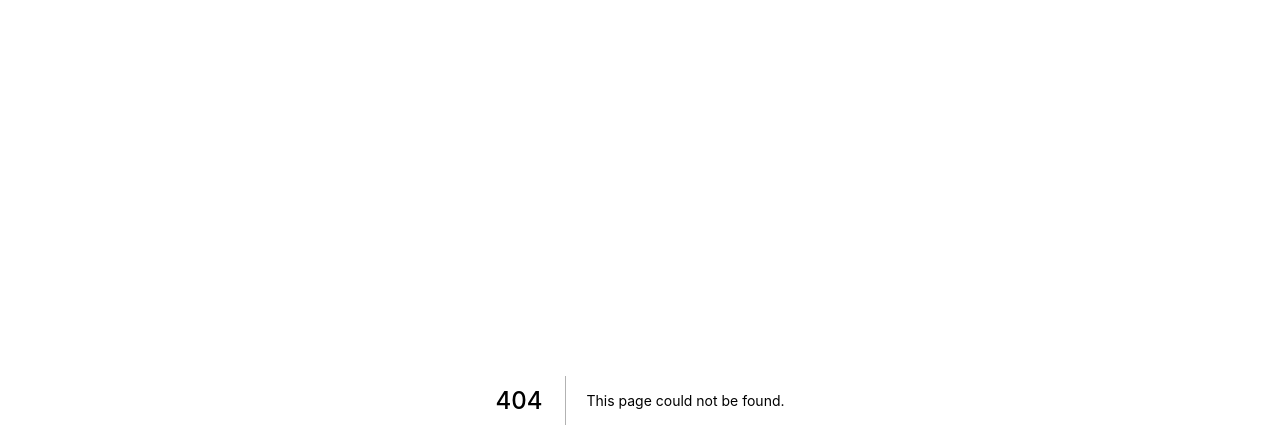
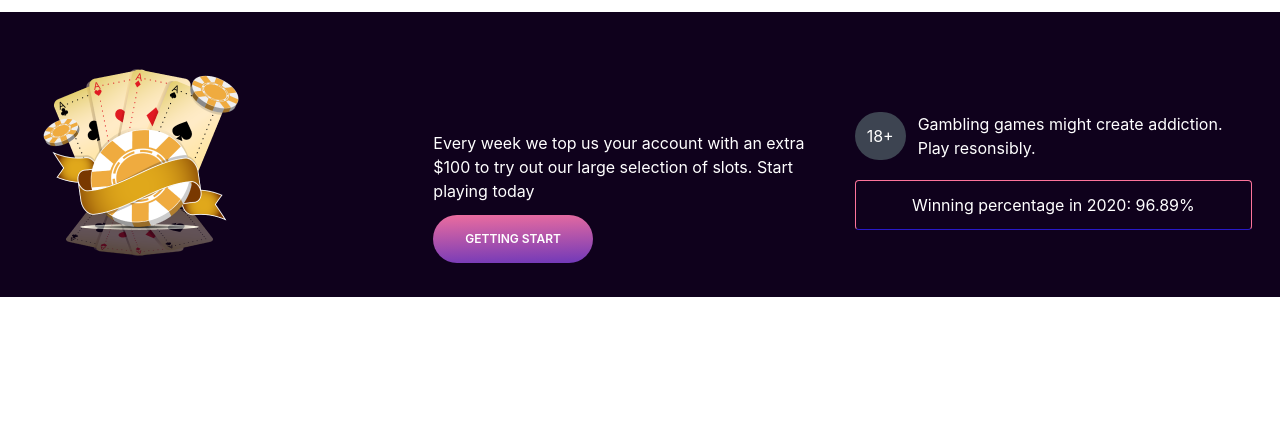
Before and after one commit to Sohailul/caltechcasino, a Next.js app: page /contact/sections/SlotBanner in a window 1280 px wide. Before the commit this address had no page. Shown: the top 448 px of the page. Built offline with nearby package versions, Linux system fonts and the light colour scheme.

Commit message:
Provider slotbonus banner and wide banner created

```diff
--- a/pages/contact/index.js
+++ b/pages/contact/index.js
@@ -20,6 +20,9 @@ import Banner from "./sections/Banner";
 import ContactBanner from "./sections/ContactBanner";
 import Slider from "./sections/Slider";
 import Categories from "./sections/Categories";
+import Providers from "./sections/Providers";
+import SlotBanner from "./sections/SlotBanner";
+import PromoWideBanner from "./sections/PromoWideBanner";
 
 export default function Index() {
   return (
@@ -42,6 +45,9 @@ export default function Index() {
             <ContactBanner />
             <Slider/>
             <Categories/>
+            <SlotBanner/>
+            <Providers/>
+            <PromoWideBanner/>
             <Footer />
             <div className="flex justify-end mr-8">
               <button className="fixed bottom-32">
--- a/pages/contact/sections/Categories.js
+++ b/pages/contact/sections/Categories.js
@@ -1,6 +1,6 @@
 const Categories = () => {
   return (
-    <div className="px-8 mt-12">
+    <div className="px-8 mt-12 categories">
       <h1 className="text-3xl font-black">Categories</h1>
       <div className="mt-5">
         <h1 className="text-3xl font-black">Verifying your account</h1>
@@ -33,14 +33,13 @@ const Categories = () => {
       <style>
         {
             `
-            h1{
+            .categories h1{
                 background: linear-gradient(178.18deg, #FD749B -13.56%, #281AC8 158.3%);
                 -webkit-background-clip: text;
                 -webkit-text-fill-color: transparent;
                 background-clip: text;
                 text-fill-color: transparent;
                 text-shadow: 0px 4px 4px rgba(0, 0, 0, 0.25), 0px 4px 4px rgba(0, 0, 0, 0.25);
-                font-family: "Inter";
                 font-style: normal;
             }
             `
--- /dev/null
+++ b/pages/contact/sections/PromoWideBanner.js
@@ -0,0 +1,21 @@
+import Image from "next/image";
+import Link from "next/link";
+import promowidebanner from '../../../public/assets/contact/promowide-banner.png';
+const PromoWideBanner = () => {
+  return (
+    <div className="my-5 w-2/3 m-auto ">
+        <Link href="/contact">
+        <a>
+        <Image
+        src={promowidebanner}
+        width={1412}
+        height={295}
+        alt=""
+        />
+        </a>
+        </Link>
+    </div>
+  )
+}
+
+export default PromoWideBanner;
--- /dev/null
+++ b/pages/contact/sections/Providers.js
@@ -0,0 +1,68 @@
+import Image from "next/image";
+import brand1 from "../../../public/assets/brand-logo/1.png";
+import brand2 from "../../../public/assets/brand-logo/2.png";
+import brand3 from "../../../public/assets/brand-logo/3.png";
+import brand4 from "../../../public/assets/brand-logo/4.png";
+import brand5 from "../../../public/assets/brand-logo/5.png";
+import brand6 from "../../../public/assets/brand-logo/6.png";
+import brand7 from "../../../public/assets/brand-logo/7.png";
+
+const Providers = () => {
+  return (
+    <div className="mt-12">
+      <h2 className="m-2 text-white text-xs text-left font-bold mb-5 mt-5">
+        <span className="w-60 p-2 text-xl border-l-4 border-l-primary">
+          Provider
+        </span>
+      </h2>
+      <div className="m-5 mt-12 grid grid-cols-3 sm:grid-cols-3 md:grid-cols-4 lg:grid-cols-7 gap-2">
+        <div className="flex justify-center items-center max-w px-2 h-20 bg-opacity-50 rounded" style={{background: "rgba(255, 255, 255, 0.15)"}}>
+          <Image src={brand1} width={85} height={31} alt="" />
+        </div>
+        <div className="flex justify-center items-center max-w px-2 h-20 bg-opacity-50 rounded" style={{background: "rgba(255, 255, 255, 0.15)"}}>
+          <Image src={brand2} width={110} height={88} alt="" />
+        </div>
+        <div className="flex justify-center items-center max-w px-2 h-20 bg-opacity-50 rounded" style={{background: "rgba(255, 255, 255, 0.15)"}}>
+          <Image src={brand3} width={107} height={84} alt="" />
+        </div>
+        <div className="flex justify-center items-center max-w px-2 h-20 bg-opacity-50 rounded" style={{background: "rgba(255, 255, 255, 0.15)"}}>
+          <Image src={brand4} width={116} height={39} alt="" />
+        </div>
+        <div className="flex justify-center items-center max-w px-2 h-20 bg-opacity-50 rounded" style={{background: "rgba(255, 255, 255, 0.15)"}}>
+          <Image src={brand5} width={120} height={40} alt="" />
+        </div>
+        <div className="flex justify-center items-center max-w px-2 h-20 bg-opacity-50 rounded" style={{background: "rgba(255, 255, 255, 0.15)"}}>
+          <Image src={brand6} width={161} height={99} alt="" />
+        </div>
+        <div className="flex justify-center items-center max-w px-2 h-20 bg-opacity-50 rounded" style={{background: "rgba(255, 255, 255, 0.15)"}}>
+          <Image src={brand7} width={115} height={43} alt="" />
+        </div>
+      </div>
+      <div className="mx-5 grid grid-cols-3 sm:grid-cols-3 md:grid-cols-4 lg:grid-cols-7 mt-5 gap-2">
+        <div className="flex justify-center items-center max-w px-2 h-20 bg-opacity-50 rounded" style={{background: "rgba(255, 255, 255, 0.15)"}}>
+          <Image src={brand1} width={85} height={31} alt="" />
+        </div>
+        <div className="flex justify-center items-center max-w px-2 h-20 bg-opacity-50 rounded" style={{background: "rgba(255, 255, 255, 0.15)"}}>
+          <Image src={brand2} width={110} height={88} alt="" />
+        </div>
+        <div className="flex justify-center items-center max-w px-2 h-20 bg-opacity-50 rounded" style={{background: "rgba(255, 255, 255, 0.15)"}}>
+          <Image src={brand3} width={107} height={84} alt="" />
+        </div>
+        <div className="flex justify-center items-center max-w px-2 h-20 bg-opacity-50 rounded" style={{background: "rgba(255, 255, 255, 0.15)"}}>
+          <Image src={brand4} width={116} height={39} alt="" />
+        </div>
+        <div className="flex justify-center items-center max-w px-2 h-20 bg-opacity-50 rounded" style={{background: "rgba(255, 255, 255, 0.15)"}}>
+          <Image src={brand5} width={120} height={40} alt="" />
+        </div>
+        <div className="flex justify-center items-center max-w px-2 h-20 bg-opacity-50 rounded" style={{background: "rgba(255, 255, 255, 0.15)"}}>
+          <Image src={brand6} width={161} height={99} alt="" />
+        </div>
+        <div className="flex justify-center items-center max-w px-2 h-20 bg-opacity-50 rounded" style={{background: "rgba(255, 255, 255, 0.15)"}}>
+          <Image src={brand7} width={115} height={43} alt="" />
+        </div>
+      </div>
+    </div>
+  );
+};
+
+export default Providers;
--- a/pages/contact/sections/Slider.js
+++ b/pages/contact/sections/Slider.js
@@ -1,4 +1,4 @@
-import Image from 'next/image';
+import Image from "next/image";
 import Slider from "react-slick";
 import "/node_modules/slick-carousel/slick/slick.css";
 import "/node_modules/slick-carousel/slick/slick-theme.css";
@@ -7,28 +7,41 @@ import ic2 from "../../../public/assets/contact/ic2.png";
 import ic3 from "../../../public/assets/contact/ic3.png";
 import ic4 from "../../../public/assets/contact/ic4.png";
 import ic5 from "../../../public/assets/contact/ic5.png";
+import Link from "next/link";
 
 const SampleNextArrow = (props) => {
   const { className, style, onClick } = props;
   return (
     <div
       className={className}
-        style={{ ...style, display: "block", background: "linear-gradient(178.18deg, #FD749B -13.56%, #281AC8 158.3%)", borderRadius: "50px" }}
+      style={{
+        ...style,
+        display: "block",
+        background:
+          "linear-gradient(178.18deg, #FD749B -13.56%, #281AC8 158.3%)",
+        borderRadius: "50px",
+      }}
       onClick={onClick}
     />
   );
-  }
+};
 
 const SamplePrevArrow = (props) => {
   const { className, style, onClick } = props;
   return (
     <div
       className={className}
-        style={{ ...style, display: "block", background: "linear-gradient(178.18deg, #FD749B -13.56%, #281AC8 158.3%)", borderRadius: "50px" }}
+      style={{
+        ...style,
+        display: "block",
+        background:
+          "linear-gradient(178.18deg, #FD749B -13.56%, #281AC8 158.3%)",
+        borderRadius: "50px",
+      }}
       onClick={onClick}
     />
   );
-  }
+};
 
 const SlickSlider = () => {
   const settings = {
@@ -68,29 +81,37 @@ const SlickSlider = () => {
     ],
   };
   return (
-    <div className='w-3/4 m-auto mt-5 items-center mb-5'>
+    <div className="w-3/4 m-auto mt-5 items-center mb-5">
       <Slider {...settings}>
-        <div className='text-center'>
+        <div className="text-center">
+          <Link href="/documents">
+            <a>
               <Image src={ic1} width={116} height={116} alt="" />
-          <h3 className="font-bold text-xl uppercase text-white">Documents</h3>
+              <h3 className="font-bold text-xl uppercase text-white">
+                Documents
+              </h3>
+            </a>
+          </Link>
         </div>
-        <div className='text-center'>
+        <div className="text-center">
           <Image src={ic2} width={116} height={116} alt="" />
           <h3 className="font-bold text-xl uppercase text-white">Account</h3>
         </div>
-        <div className='text-center'>
+        <div className="text-center">
           <Image src={ic3} width={116} height={116} alt="" />
           <h3 className="font-bold text-xl uppercase text-white">Banking</h3>
         </div>
-        <div className='text-center'>
+        <div className="text-center">
           <Image src={ic4} width={116} height={116} alt="" />
-          <h3 className="font-bold text-xl uppercase text-white">Login/Register</h3>
+          <h3 className="font-bold text-xl uppercase text-white">
+            Login/Register
+          </h3>
         </div>
-        <div className='text-center'>
+        <div className="text-center">
           <Image src={ic5} width={116} height={116} alt="" />
           <h3 className="font-bold text-xl uppercase text-white">Support</h3>
         </div>
-        <div className='text-center'>
+        <div className="text-center">
           <Image src={ic3} width={116} height={116} alt="" />
           <h3 className="font-bold text-xl uppercase text-white">Banking</h3>
         </div>
--- /dev/null
+++ b/pages/contact/sections/SlotBanner.js
@@ -0,0 +1,49 @@
+import Image from 'next/image';
+import casinoribbon from '../../../public/assets/game-img/casino-ribbon.png';
+
+const SlotBanner = () => {
+  return (
+    <div className="flex justify-center items-center p-5 bg-[#000] bg-opacity-50 mt-3 grid sm:grid-cols-1 md:grid-cols-3 lg:grid-cols-3">
+      <div>
+        <Image src={casinoribbon} alt="" />
+      </div>
+      <div className="mr-3">
+        <h2 className="uppercase font-bold text-3xl lg:text-3xl md:text-xl text-transparent text-[#FD8987]">
+          Slot of the week
+        </h2>
+        <h2 className="mb-3 font-bold text-3xl lg:text-3xl md:text-xl text-transparent text-[#FD8987]">
+          $100 slot bonus
+        </h2>
+        <p className="text-white">
+          Every week we top us your account with an extra $100 to try out our
+          large selection of slots. Start playing today
+        </p>
+        <button
+          className="btn btn-ghost border-none rounded-full text-white uppercase px-8 py-1 text-xs signup mt-3"
+          style={{
+            background:
+              "linear-gradient(178.18deg, #FD749B -13.56%, #281AC8 158.3%)",
+          }}
+        >
+          GETTING START
+        </button>
+      </div>
+      <div className="m-2">
+        <div className="flex justify-center items-center mt-8">
+          <span className="text-white border-slate-100 rounded-full p-3 bg-neutral mr-3">
+            18+
+          </span>
+          <p className="text-white">
+            Gambling games might create addiction. Play resonsibly.
+          </p>
+        </div>
+        <div>
+          <p className="border p-3 mt-5 rounded border-t-primary border-b-secondary border-l-primary border-r-primary text-white text-center">
+            Winning percentage in 2020: 96.89%
+          </p>
+        </div>
+      </div>
+    </div>
+  );
+};
+export default SlotBanner;
```
Also changed, not shown: public/assets/contact/promowide-banner.png (added). Lines whose indentation alone changed are shown as unchanged.
